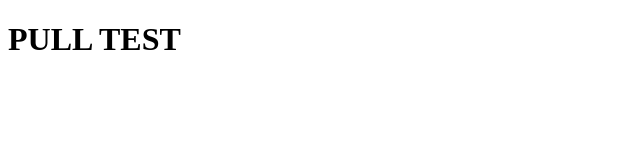
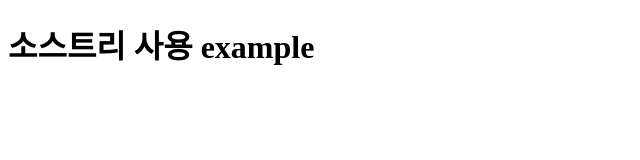
Before and after one commit to ckdrhs14/mygit, a plain HTML site: page index.html in a window 1280 px wide. Shown: the whole page, without its empty margins (0-640 px from the left). Drawn offline with Linux system fonts and the light colour scheme.

Commit message:
소스트리 연결

```diff
--- a/index.html
+++ b/index.html
@@ -6,6 +6,6 @@
     <title>GIT 연결 테스트</title>
 </head>
 <body>
-    <h1>PULL TEST</h1>
+    <h1>소스트리 사용 example</h1>
 </body>
 </html>
```
